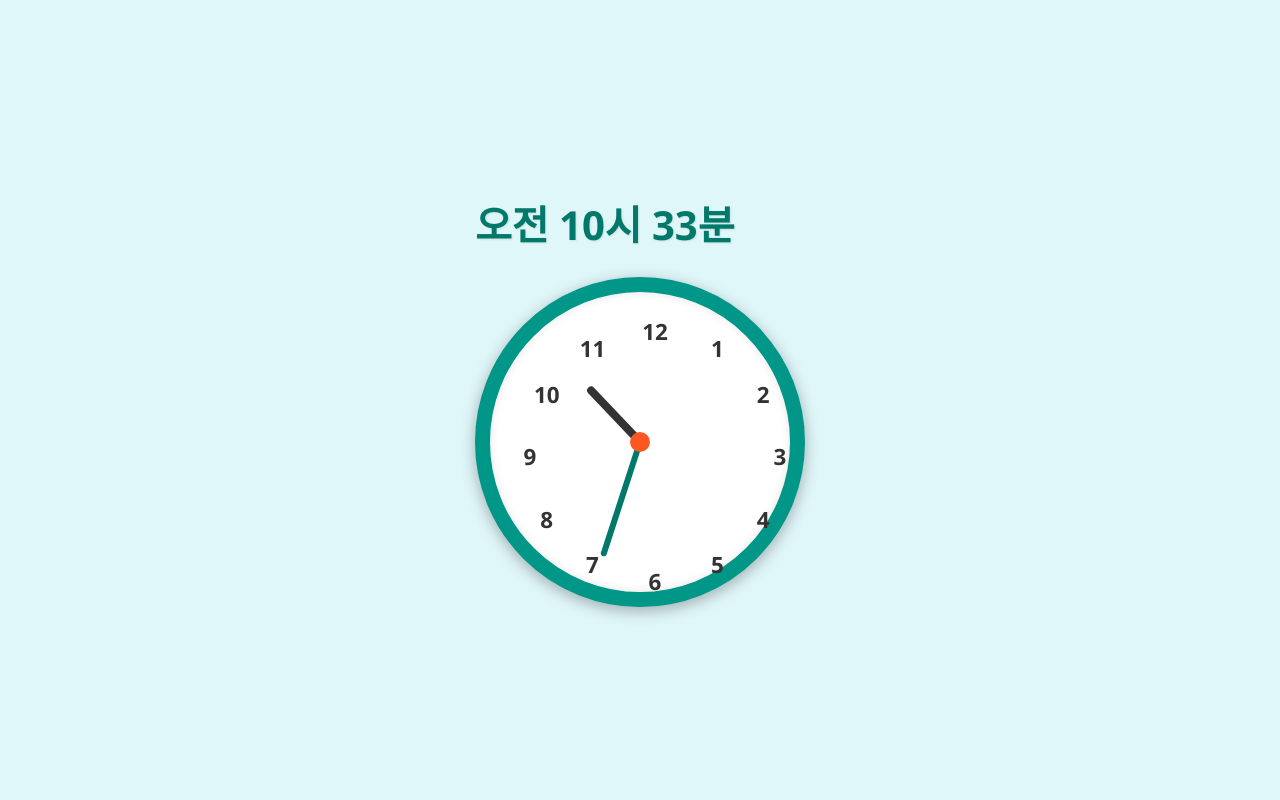
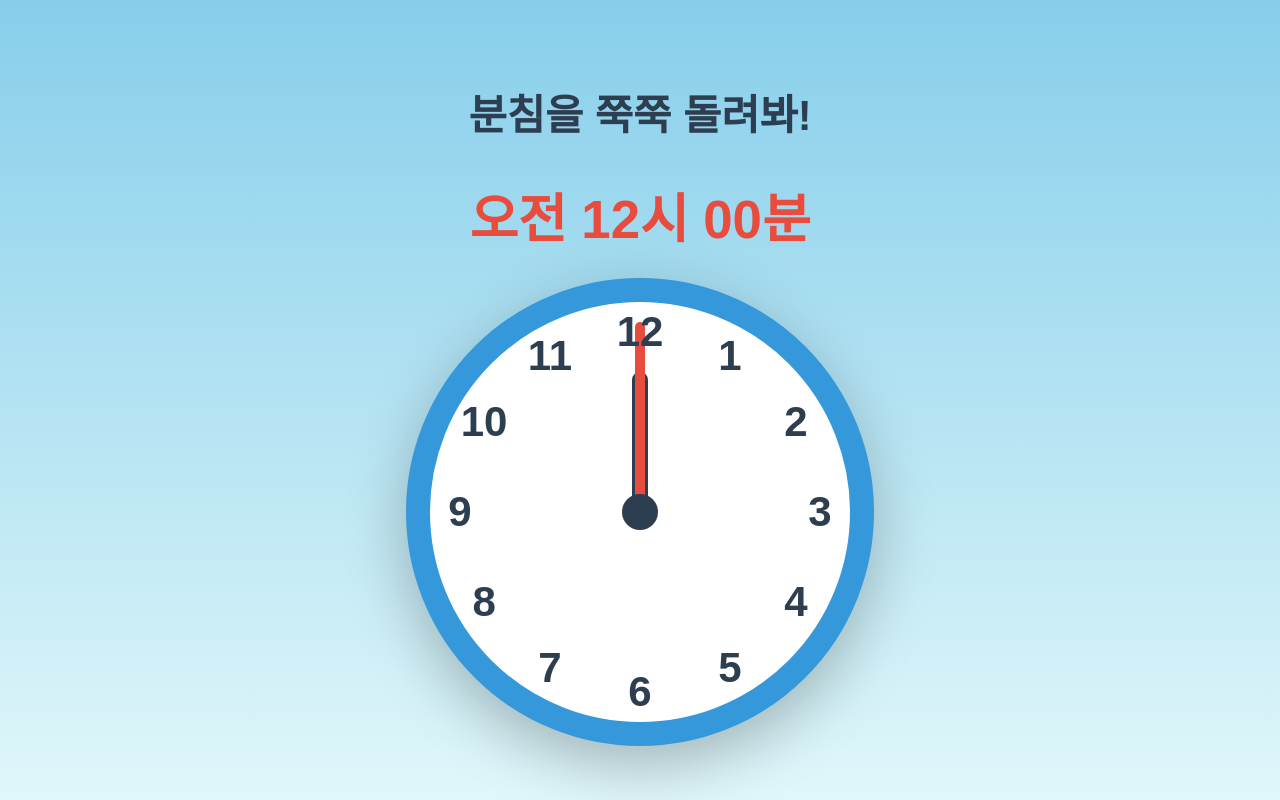
Before and after one commit to cokidz/coding-test, a plain HTML site: page clock.html in a window 1280 px wide. Drawn offline with Linux system fonts and the light colour scheme.

Commit message:
Update clock.html

```diff
--- a/clock.html
+++ b/clock.html
@@ -2,247 +2,143 @@
 <html lang="ko">
 <head>
 <meta charset="UTF-8">
-    <meta name="viewport" content="width=device-width, initial-scale=1.0">
-    <title>드래그 가능한 아날로그 시계 (All-in-One)</title>
-
+<title>완전 부드러운 시계 놀이</title>
 <style>
-        :root {
-            --clock-size: 300px; /* 시계 크기 */
-            --center-offset: calc(var(--clock-size) / 2); /* 중심으로부터의 거리 */
-        }
-
   body {
+    font-family: "맑은 고딕", sans-serif;
     display: flex;
     flex-direction: column;
     align-items: center;
     justify-content: center;
     height: 100vh;
     margin: 0;
-            font-family: 'Segoe UI', Tahoma, Geneva, Verdana, sans-serif;
-            background-color: #e0f7fa; /* 연한 하늘색 배경 */
-            color: #004d40;
+    background: linear-gradient(to bottom, #87CEEB, #E0F7FA);
   }
-
-        .digital-display {
-            margin-bottom: 25px;
-            font-size: 2.5em;
+  h1 { font-size: 2.6em; margin-bottom: 10px; color: #2c3e50; }
+  #timeText {
+    font-size: 3.3em;
     font-weight: bold;
-            color: #00796b;
-            text-shadow: 1px 1px 2px rgba(0, 0, 0, 0.1);
+    margin: 25px 0;
+    color: #e74c3c;
   }
-
-        .clock-face {
+  .clock {
     position: relative;
-            width: var(--clock-size);
-            height: var(--clock-size);
-            border: 15px solid #009688; /* 청록색 테두리 */
+    width: 420px;
+    height: 420px;
+    border: 24px solid #3498db;
     border-radius: 50%;
-            background-color: #ffffff;
-            box-shadow: 0 4px 15px rgba(0, 0, 0, 0.3), inset 0 0 10px rgba(0, 0, 0, 0.1);
+    background: white;
+    box-shadow: 0 20px 60px rgba(0,0,0,0.25);
   }
-
-        .center-dot {
+  .center { position: absolute; top: 50%; left: 50%; width: 36px; height: 36px; background: #2c3e50; border-radius: 50%; transform: translate(-50%,-50%); z-index: 10; }
+  .hand { position: absolute; bottom: 50%; left: 50%; transform-origin: bottom center; }
+  .hour   { width: 16px; height: 140px; background: #2c3e50; border-radius: 10px; margin-left: -8px; }
+  .minute { width: 10px; height: 190px; background: #e74c3c; border-radius: 6px; margin-left: -5px; cursor: grab; }
+  .minute:active { cursor: grabbing; }
+  .number {
     position: absolute;
-            top: var(--center-offset);
-            left: var(--center-offset);
-            transform: translate(-50%, -50%);
-            width: 20px;
-            height: 20px;
-            background-color: #ff5722; /* 주황색 중심점 */
-            border-radius: 50%;
-            z-index: 10;
-        }
-
-        /* 시계 바늘 공통 스타일 */
-        .hand {
-            position: absolute;
-            bottom: var(--center-offset);
-            left: var(--center-offset);
-            transform-origin: bottom center;
-            border-radius: 5px;
-            z-index: 5;
-            transition: transform 0.1s linear; /* 부드러운 움직임 */
-        }
-
-        .hour {
-            width: 8px;
-            height: calc(var(--center-offset) * 0.5);
-            background-color: #333;
-            transform: translate(-50%, 0) rotate(0deg);
-        }
-
-        .minute {
-            width: 6px;
-            height: calc(var(--center-offset) * 0.8);
-            background-color: #00796b; /* 분침색 */
-            cursor: grab; /* 드래그 가능 커서 */
-            transform: translate(-50%, 0) rotate(0deg);
-        }
-
-        /* 12개의 시간 숫자 마크 스타일 */
-        .number-mark {
-            position: absolute;
-            width: 30px;
-            height: 30px;
-            font-weight: bold;
-            font-size: 1.4em;
-            text-align: center;
-            line-height: 30px;
-            color: #333;
-            /* 중심을 기준으로 회전하고, 바깥쪽으로 이동시킨 후, 텍스트를 바로 세우기 위해 역회전 */
-            transform: rotate(calc(var(--num) * 30deg)) translate(0, calc(-1 * var(--center-offset) + 25px)) rotate(calc(var(--num) * -30deg));
-            top: var(--center-offset);
-            left: var(--center-offset);
-            transform-origin: 0 0;
-            z-index: 1;
+    top: 50%; left: 50%;
+    width: 60px; height: 60px;
+    margin: -30px 0 0 -30px;
+    font-size: 42px; font-weight: bold; color: #2c3e50;
+    text-align: center; line-height: 60px;
   }
 </style>
 </head>
 <body>
-    <div class="clock-container">
-        <div id="digital-time" class="digital-display">--:-- --</div>
 
-        <div class="clock-face">
-            <div class="number-mark" style="--num: 1">1</div>
-            <div class="number-mark" style="--num: 2">2</div>
-            <div class="number-mark" style="--num: 3">3</div>
-            <div class="number-mark" style="--num: 4">4</div>
-            <div class="number-mark" style="--num: 5">5</div>
-            <div class="number-mark" style="--num: 6">6</div>
-            <div class="number-mark" style="--num: 7">7</div>
-            <div class="number-mark" style="--num: 8">8</div>
-            <div class="number-mark" style="--num: 9">9</div>
-            <div class="number-mark" style="--num: 10">10</div>
-            <div class="number-mark" style="--num: 11">11</div>
-            <div class="number-mark" style="--num: 12">12</div>
+<h1>분침을 쭉쭉 돌려봐!</h1>
+<div id="timeText">오전 12시 00분</div>
 
-            <div class="hand hour" id="hour-hand"></div>
-            <div class="hand minute" id="minute-hand"></div>
+<div class="clock">
+  <div class="center"></div>
+  <div id="hourHand" class="hand hour"></div>
+  <div id="minuteHand" class="hand minute"></div>
 
-            <div class="center-dot"></div>
-        </div>
+  <div class="number" style="transform: translateY(-180px)">12</div>
+  <div class="number" style="transform: rotate(30deg)  translateY(-180px) rotate(-30deg)">1</div>
+  <div class="number" style="transform: rotate(60deg)  translateY(-180px) rotate(-60deg)">2</div>
+  <div class="number" style="transform: rotate(90deg)  translateY(-180px) rotate(-90deg)">3</div>
+  <div class="number" style="transform: rotate(120deg) translateY(-180px) rotate(-120deg)">4</div>
+  <div class="number" style="transform: rotate(150deg) translateY(-180px) rotate(-150deg)">5</div>
+  <div class="number" style="transform: rotate(180deg) translateY(-180px) rotate(-180deg)">6</div>
+  <div class="number" style="transform: rotate(210deg) translateY(-180px) rotate(-210deg)">7</div>
+  <div class="number" style="transform: rotate(240deg) translateY(-180px) rotate(-240deg)">8</div>
+  <div class="number" style="transform: rotate(270deg) translateY(-180px) rotate(-270deg)">9</div>
+  <div class="number" style="transform: rotate(300deg) translateY(-180px) rotate(-300deg)">10</div>
+  <div class="number" style="transform: rotate(330deg) translateY(-180px) rotate(-330deg)">11</div>
 </div>
 
 <script>
-        const hourHand = document.getElementById('hour-hand');
-        const minuteHand = document.getElementById('minute-hand');
-        const digitalTimeDisplay = document.getElementById('digital-time');
-        const clockFace = document.querySelector('.clock-face');
+// 핵심: totalMinutes만 정확히 누적시키면 시침·분침·텍스트 모두 완벽해진다!
+let totalMinutes = 0;
 
-        let centerX = 0;
-        let centerY = 0;
+const minuteHand = document.getElementById('minuteHand');
+const hourHand   = document.getElementById('hourHand');
+const timeText   = document.getElementById('timeText');
+
+function updateClock() {
+  const mins  = totalMinutes % 60;
+  const hours = Math.floor(totalMinutes / 60);
+
+  // 분침: 6도 × 분
+  minuteHand.style.transform = `rotate(${mins * 6}deg)`;
+
+  // 시침: 0.5도 × 전체 분 (30도 × 시 + 0.5도 × 분)
+  hourHand.style.transform   = `rotate(${totalMinutes * 0.5}deg)`;
+
+  // 텍스트
+  let h12 = hours % 12;
+  if (h12 === 0) h12 = 12;
+  const ampm = hours % 24 < 12 ? "오전" : "오후";
+  timeText.textContent = `${ampm} ${h12}시 ${String(mins).padStart(2,'0')}분`;
+}
+
+// 마우스/터치로 분침 드래그 → totalMinutes만 바꿔주면 끝!
 let isDragging = false;
 
-        /**
-         * 시계 바늘과 디지털 시간을 업데이트합니다.
-         * @param {number} h - 시간 (0-23)
-         * @param {number} m - 분 (0-59)
-         * @param {number} s - 초 (0-59)
-         */
-        function updateClock(h, m, s) {
-            // 시침 각도 계산: (시 % 12 * 30도) + (분 / 60 * 30도)
-            const hourDeg = (h % 12) * 30 + (m / 60) * 30;
-            // 분침 각도 계산: 분 * 6도
-            const minuteDeg = m * 6;
+function handleMove(e) {
+  if (!isDragging) return;
+  e.preventDefault();
 
-            hourHand.style.transform = `translate(-50%, 0) rotate(${hourDeg}deg)`;
-            minuteHand.style.transform = `translate(-50%, 0) rotate(${minuteDeg}deg)`;
+  const clock = document.querySelector('.clock');
+  const rect = clock.getBoundingClientRect();
+  const cx = rect.left + rect.width / 2;
+  const cy = rect.top + rect.height / 2;
+  const x = (e.touches ? e.touches[0].clientX : e.clientX) - cx;
+  const y = (e.touches ? e.touches[0].clientY : e.clientY) - cy;
 
-            // 디지털 시간 표시 (오전/오후 포함)
-            const ampm = h >= 12 ? '오후' : '오전';
-            const displayHour = h % 12 === 0 ? 12 : h % 12; // 0시는 12시, 12시는 12시로 표시
-            const paddedMinute = String(m).padStart(2, '0');
+  let angle = Math.atan2(y, x) * 180 / Math.PI + 90;
+  if (angle < 0) angle += 360;
 
-            digitalTimeDisplay.textContent = `${ampm} ${displayHour}시 ${paddedMinute}분`;
+  // 1분 단위 스냅 (부드럽지만 딸깍 느낌 있음)
+  const newMinuteInCircle = Math.round(angle / 6) * 6 / 6; // 0~59
+
+  // 핵심! 이전 위치와 비교해서 차이만큼만 더해줌 → 점프 절대 없음
+  const prevMinuteInCircle = totalMinutes % 60;
+  let diff = newMinuteInCircle - prevMinuteInCircle;
+
+  // 마우스가 시계 반대 방향으로 크게 넘어가면 +60 처리 (연속 회전 보정)
+  if (diff < -30) diff += 60;
+  if (diff >  30) diff -= 60;
+
+  totalMinutes += diff;
+  updateClock();
 }
 
-        // ----------------------------------------------------
-        // 현재 시스템 시간으로 시계를 초기화하고, 매초 업데이트
-        // ----------------------------------------------------
-        function startClock() {
-            const now = new Date();
-            const h = now.getHours();
-            const m = now.getMinutes();
-            const s = now.getSeconds();
+// 이벤트
+minuteHand.addEventListener('mousedown', () => isDragging = true);
+minuteHand.addEventListener('touchstart', e => { e.preventDefault(); isDragging = true; }, {passive:false});
 
-            // 초 단위까지 반영하여 부드러운 움직임을 만듭니다.
-            const totalMinutes = m + s / 60;
-            const totalHours = h + totalMinutes / 60;
+document.addEventListener('mousemove', handleMove);
+document.addEventListener('touchmove', handleMove, {passive:false});
 
-            updateClock(h, m, s);
-        }
+document.addEventListener('mouseup',   () => isDragging = false);
+document.addEventListener('touchend',  () => isDragging = false);
 
-        // 1초마다 시계를 업데이트합니다.
-        setInterval(startClock, 1000);
-        startClock(); // 페이지 로드 시 즉시 실행
+// 초기화
+updateClock();
+</script>
 
-        // ----------------------------------------------------
-        // 분침 드래그 기능 구현
-        // ----------------------------------------------------
-
-        // 드래그 시작 이벤트 핸들러
-        minuteHand.addEventListener('mousedown', (e) => {
-            isDragging = true;
-            // 드래그 중에는 CSS 애니메이션 비활성화
-            minuteHand.style.transition = 'none';
-
-            // 시계 중심점의 절대 위치 계산
-            const rect = clockFace.getBoundingClientRect();
-            centerX = rect.left + rect.width / 2;
-            centerY = rect.top + rect.height / 2;
-
-            e.preventDefault();
-            minuteHand.style.cursor = 'grabbing';
-        });
-
-        // 드래그 중 이벤트 핸들러
-        document.addEventListener('mousemove', (e) => {
-            if (!isDragging) return;
-
-            // 마우스 위치와 시계 중심 사이의 상대 좌표
-            const dx = e.clientX - centerX;
-            const dy = e.clientY - centerY;
-
-            // Math.atan2로 라디안 각도 계산. (y축이 위쪽(12시)을 향하도록 90도 회전)
-            let angleRad = Math.atan2(dy, dx);
-            let angleDeg = angleRad * (180 / Math.PI) + 90;
-
-            // 각도를 0-360도 범위로 조정
-            if (angleDeg < 0) {
-                angleDeg += 360;
-            }
-
-            // 각도를 분(Minute)으로 변환: 1분 = 6도
-            // 가장 가까운 6도(1분) 단위로 반올림하여 분침의 위치를 제한합니다.
-            let totalDegrees = Math.round(angleDeg / 6) * 6;
-
-            // 분 계산: (각도 / 6)
-            const newMinute = (totalDegrees / 6) % 60;
-
-            // 현재 시간에서 분침만 드래그된 분으로 바꿉니다.
-            const now = new Date();
-            const currentHour = now.getHours();
-
-            // 시침 각도 계산을 위해 시계 업데이트
-            // 시침이 분침에 따라 함께 움직여야 자연스럽습니다.
-            updateClock(currentHour, newMinute, 0);
-
-            // 분침은 정확히 드래그된 각도로 설정
-            minuteHand.style.transform = `translate(-50%, 0) rotate(${totalDegrees}deg)`;
-        });
-
-        // 드래그 종료 이벤트 핸들러
-        document.addEventListener('mouseup', () => {
-            if (isDragging) {
-                isDragging = false;
-                // 드래그 종료 후 부드러운 움직임 복구
-                minuteHand.style.transition = 'transform 0.1s linear';
-                minuteHand.style.cursor = 'grab';
-
-                // 드래그 종료 후 다시 시스템 시간으로 동기화합니다.
-                startClock();
-            }
-        });
-    </script>
 </body>
 </html>
```
Lines whose indentation alone changed are shown as unchanged.
